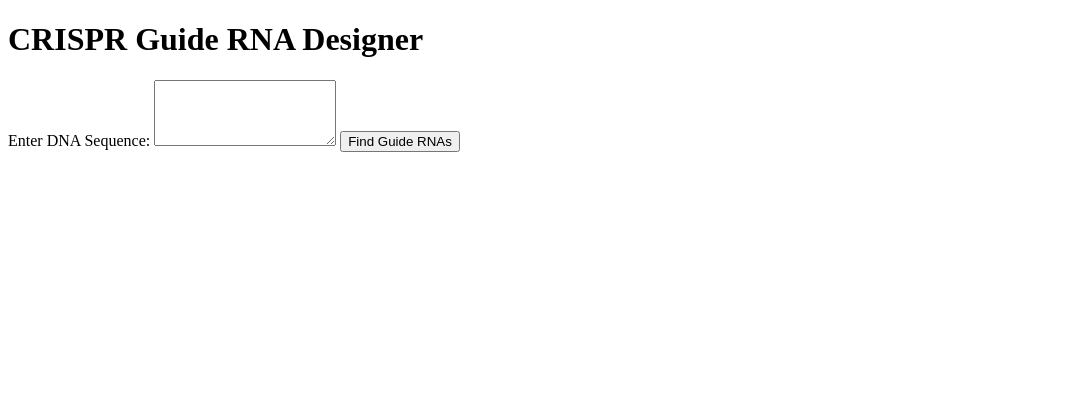
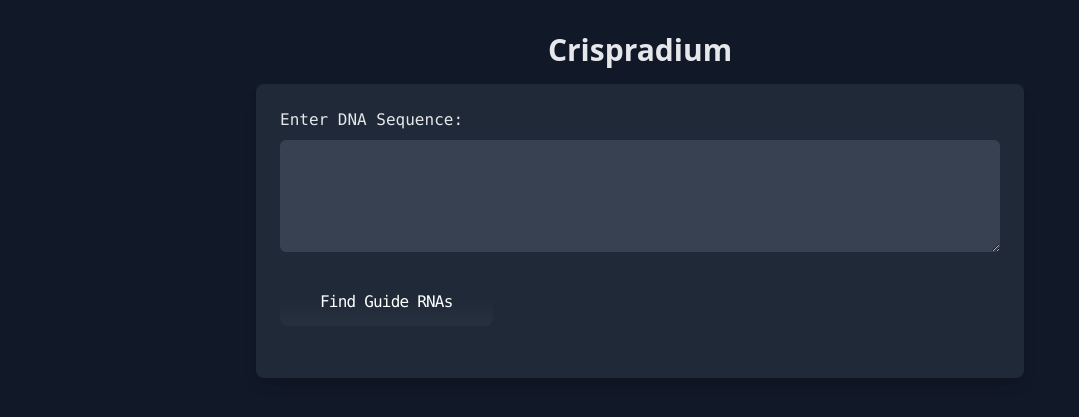
Before and after one commit to Bjorn99/Crispradium, a Flask app: page / in a window 1280 px wide. Shown: the top 417 px of the page, without its empty margins (0-1079 px from the left). Run offline with Flask 3, Linux system fonts and the light colour scheme; parts of the project's set-up code (start-up, migrations or seed data) failed here and were passed over.

Commit message:
Changes made: - ignore whitespaces while users input sequences - new submit button layout - well structured results table - updated 'find_off_target_sites' method - added tailwind css

```diff
--- a/app/routes.py
+++ b/app/routes.py
@@ -4,20 +4,32 @@ from app.sequence_handler import SequenceHandler
 
 @app.route('/', methods=['GET', 'POST'])
 def index():
+    guide_rnas = []
     if request.method == 'POST':
         sequence = request.form['sequence']
         sequence_handler = SequenceHandler()
 
+        #clean the input sequence
+        cleaned_sequence = sequence_handler.clean_sequence(sequence)
+
+        # Debugging line to print the cleaned sequence
+        print(f"Cleaned Sequence: {cleaned_sequence}")  # This will output the cleaned sequence to the console
+
+        # Validate cleaned sequence
+        if not sequence_handler.validate_sequence(cleaned_sequence):
+            return render_template('index.html', error="Invalid DNA sequence.")
+
+
         # Find PAM sites
-        pam_sites = sequence_handler.find_pam_sites(sequence)
+        pam_sites = sequence_handler.find_pam_sites(cleaned_sequence)
 
         # Score guide RNAs
-        guide_rnas = []
+        #guide_rnas = []
         for pam_site in pam_sites:
-            score = sequence_handler.score_guide_rna(pam_site['guide_sequence'], sequence)
+            score = sequence_handler.score_guide_rna(pam_site['guide_sequence'], cleaned_sequence)
             pam_site['score'] = score
-            pam_site['off_target_sites'] = sequence_handler.find_off_target_sites(pam_site['guide_sequence'], sequence)
-            pam_site['off_target_score'] = sequence_handler.calculate_off_target_score(pam_site['guide_sequence'], sequence)
+            pam_site['off_target_sites'] = sequence_handler.find_off_target_sites(pam_site['guide_sequence'], cleaned_sequence)
+            pam_site['off_target_score'] = sequence_handler.calculate_off_target_score(pam_site['guide_sequence'], cleaned_sequence)
             guide_rnas.append(pam_site)
 
         return render_template('index.html', guide_rnas=guide_rnas)
--- a/app/templates/index.html
+++ b/app/templates/index.html
@@ -3,45 +3,48 @@
 <head>
     <meta charset="UTF-8">
     <meta name="viewport" content="width=device-width, initial-scale=1.0">
-    <title>CRISPR Tool</title>
+    <title>Crispradium</title>
     <link href="{{ url_for('static', filename='css/app.css') }}" rel="stylesheet">
+    <link href="https://cdn.jsdelivr.net/npm/tailwindcss@2.2.19/dist/tailwind.min.css" rel="stylesheet">
 </head>
 <body class="bg-gray-900 text-gray-200">
     <div class="container mx-auto py-8">
-        <h1 class="text-3xl font-bold mb-4 text-center">CRISPR Guide RNA Designer</h1>
+        <h1 class="text-3xl font-bold mb-4 text-center">Crispradium</h1>
 
         <div class="bg-gray-800 rounded-lg shadow-lg p-6 max-w-3xl mx-auto">
             <form method="POST" class="mb-6">
-                <label for="sequence" class="block font-medium mb-2">Enter DNA Sequence:</label>
+                <label for="sequence" class="block font-mono font-medium mb-2">Enter DNA Sequence:</label>
                 <textarea id="sequence" name="sequence" rows="4" class="bg-gray-700 text-gray-200 rounded-md p-2 w-full" required></textarea>
-                <button type="submit" class="bg-orange-500 hover:bg-orange-600 text-white font-medium py-2 px-4 rounded-md mt-4">
-                    Find Guide RNAs
-                </button>
+                <a href="#_" onclick="this.closest('form').submit();" class="relative inline-flex items-center justify-center px-10 py-4 overflow-hidden font-mono font-medium tracking-tighter text-white bg-gray-800 rounded-lg group mt-4">
+                    <span class="absolute w-0 h-0 transition-all duration-500 ease-out bg-green-500 rounded-full group-hover:w-56 group-hover:h-56"></span>
+                    <span class="absolute inset-0 w-full h-full -mt-1 rounded-lg opacity-30 bg-gradient-to-b from-transparent via-transparent to-gray-700"></span>
+                    <span class="relative">Find Guide RNAs</span>
+                </a>
             </form>
 
             {% if guide_rnas %}
 <div class="overflow-x-auto">
-                <table class="w-full border-collapse">
+    <table class="min-w-full border-collapse border border-gray-700">
         <thead>
-                        <tr>
-                            <th class="px-4 py-2 bg-gray-700 font-medium text-left">Position</th>
-                            <th class="px-4 py-2 bg-gray-700 font-medium text-left">Strand</th>
-                            <th class="px-4 py-2 bg-gray-700 font-medium text-left">PAM</th>
-                            <th class="px-4 py-2 bg-gray-700 font-medium text-left">Guide RNA</th>
-                            <th class="px-4 py-2 bg-gray-700 font-medium text-left">Score</th>
-                            <th class="px-4 py-2 bg-gray-700 font-medium text-left">Off-Target Sites</th>
-                            <th class="px-4 py-2 bg-gray-700 font-medium text-left">Off-Target Score</th>
+            <tr class="bg-gray-800 text-gray-200">
+                <th class="px-4 py-2 border border-gray-600">Position</th>
+                <th class="px-4 py-2 border border-gray-600">Strand</th>
+                <th class="px-4 py-2 border border-gray-600">PAM</th>
+                <th class="px-4 py-2 border border-gray-600">Guide RNA</th>
+                <th class="px-4 py-2 border border-gray-600">Score</th>
+                <th class="px-4 py-2 border border-gray-600">Off-Target Sites</th>
+                <th class="px-4 py-2 border border-gray-600">Off-Target Score</th>
             </tr>
         </thead>
         <tbody>
             {% for guide_rna in guide_rnas %}
-                        <tr class="border-b border-gray-700">
-                            <td class="px-4 py-2">{{ guide_rna.position }}</td>
-                            <td class="px-4 py-2">{{ guide_rna.strand }}</td>
-                            <td class="px-4 py-2">{{ guide_rna.pam_sequence }}</td>
-                            <td class="px-4 py-2">{{ guide_rna.guide_sequence }}</td>
-                            <td class="px-4 py-2">{{ guide_rna.score|round(2) }}</td>
-                            <td class="px-4 py-2">
+            <tr class="text-center bg-gray-700 text-gray-200 hover:bg-green-800 transition duration-300 ease-in-out">
+                <td class="px-4 py-2 border border-gray-600">{{ guide_rna.position }}</td>
+                <td class="px-4 py-2 border border-gray-600">{{ guide_rna.strand }}</td>
+                <td class="px-4 py-2 border border-gray-600">{{ guide_rna.pam_sequence }}</td>
+                <td class="px-4 py-2 border border-gray-600">{{ guide_rna.guide_sequence }}</td>
+                <td class="px-4 py-2 border border-gray-600">{{ guide_rna.score|round(2) }}</td>
+                <td class="px-4 py-2 border border-gray-600">
                     {% if guide_rna.off_target_sites %}
                     <ul>
                         {% for site in guide_rna.off_target_sites %}
@@ -52,7 +55,7 @@
                     None
                     {% endif %}
                 </td>
-                            <td class="px-4 py-2">{{ guide_rna.off_target_score|round(2) }}</td>
+                <td class="px-4 py-2 border border-gray-600">{{ guide_rna.off_target_score|round(2) }}</td>
             </tr>
             {% endfor %}
         </tbody>
--- a/run.py
+++ b/run.py
@@ -0,0 +1,6 @@
+from app import app
+import os
+
+if __name__ == '__main__':
+    port = int(os.environ.get('PORT', 5000))
+    app.run(host='0.0.0.0', port=port, debug=True)
```
Also changed, not shown: app/__init__.py (+7 -1 lines), app/sequence_handler.py (+5 -2 lines), config.py (added). Lines whose indentation alone changed are shown as unchanged.
